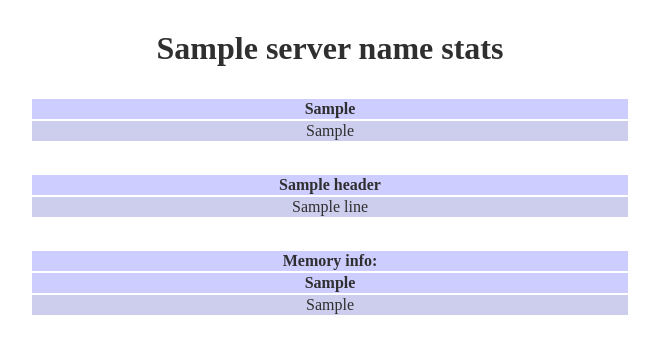
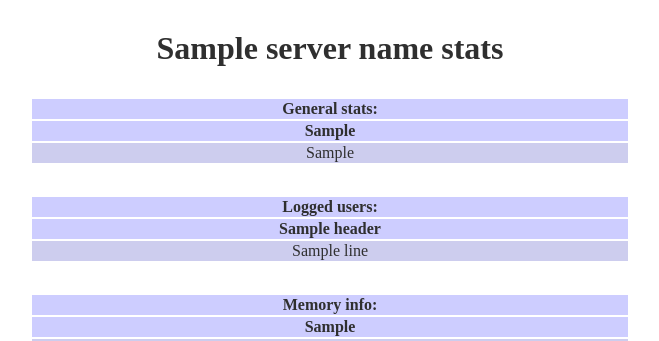
Before and after one commit to raphaelcruzeiro/nginx-monitoring-tool, a Django app: template stats/templates/index.html in a window 1280 px wide. Shown: the top 341 px of the page, without its empty margins (310-969 px from the left). Run offline with Django 3.2, Linux system fonts and the light colour scheme; tables that the repository leaves empty hold one stand-in row (values such as "Sample post"); the template is opened without the code that fills it: values that come from a table or form of the project are taken from there, most other values are stand-ins (such as "Sample title", 1, 10 or a date in 2020); parts of the project's set-up code (start-up, migrations or seed data) failed here and were passed over.

Commit message:
Added the table headers

```diff
--- a/stats/templates/index.html
+++ b/stats/templates/index.html
@@ -16,6 +16,7 @@
         <h1>{{  server_name  }} stats</h1>
         <table>
             <thead>
+                <tr><th colspan="4">General stats:</th></tr>
                 <tr>
                     {% for k, v in w.items %}
                         {% if k != 'user_list' %}<th {% if k == 'load averages' %}colspan="3"{% endif %}>{{ k|capfirst  }}</th>{% endif %}
@@ -38,6 +39,7 @@
         </table>
         <table>
             <thead>
+                <tr><th colspan="8">Logged users:</th></tr>
                 <tr>
                 {% for v in w.user_list.headers %}
                     <th>{{ v }}</td>
```
